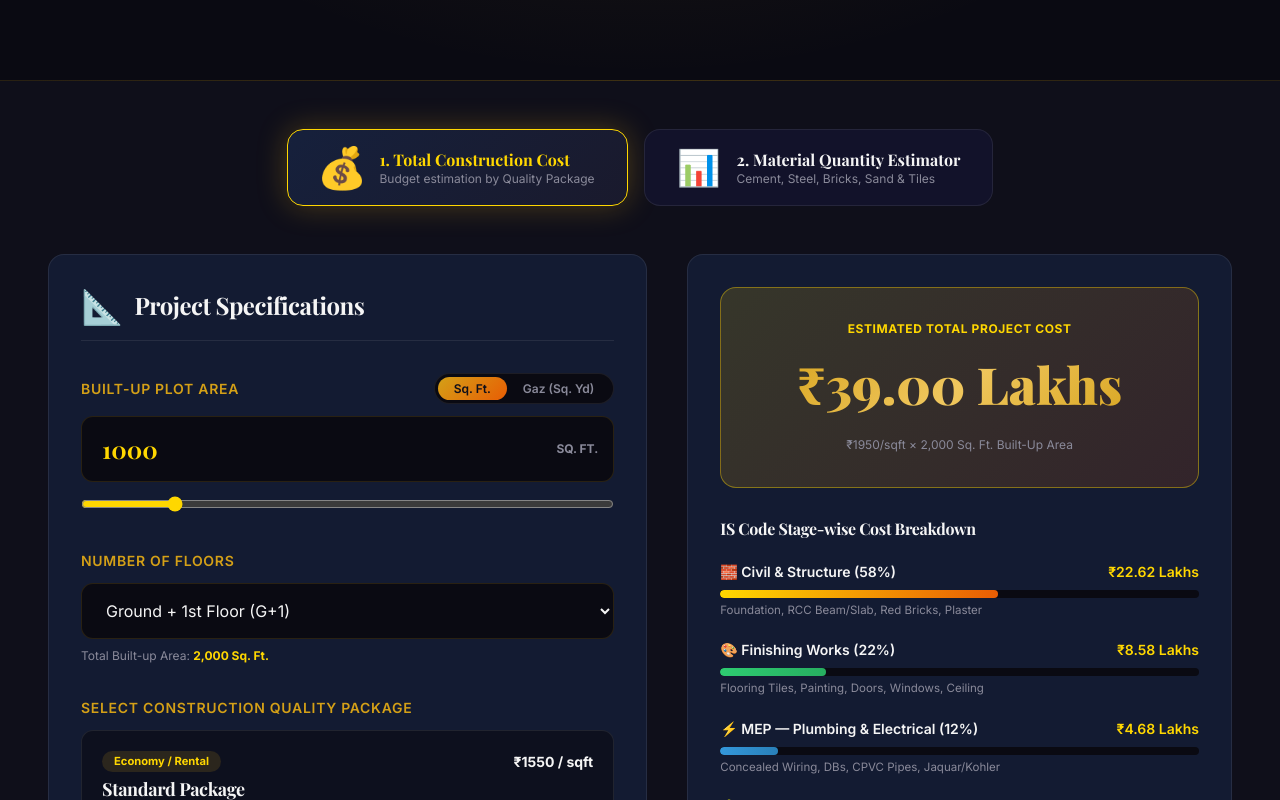
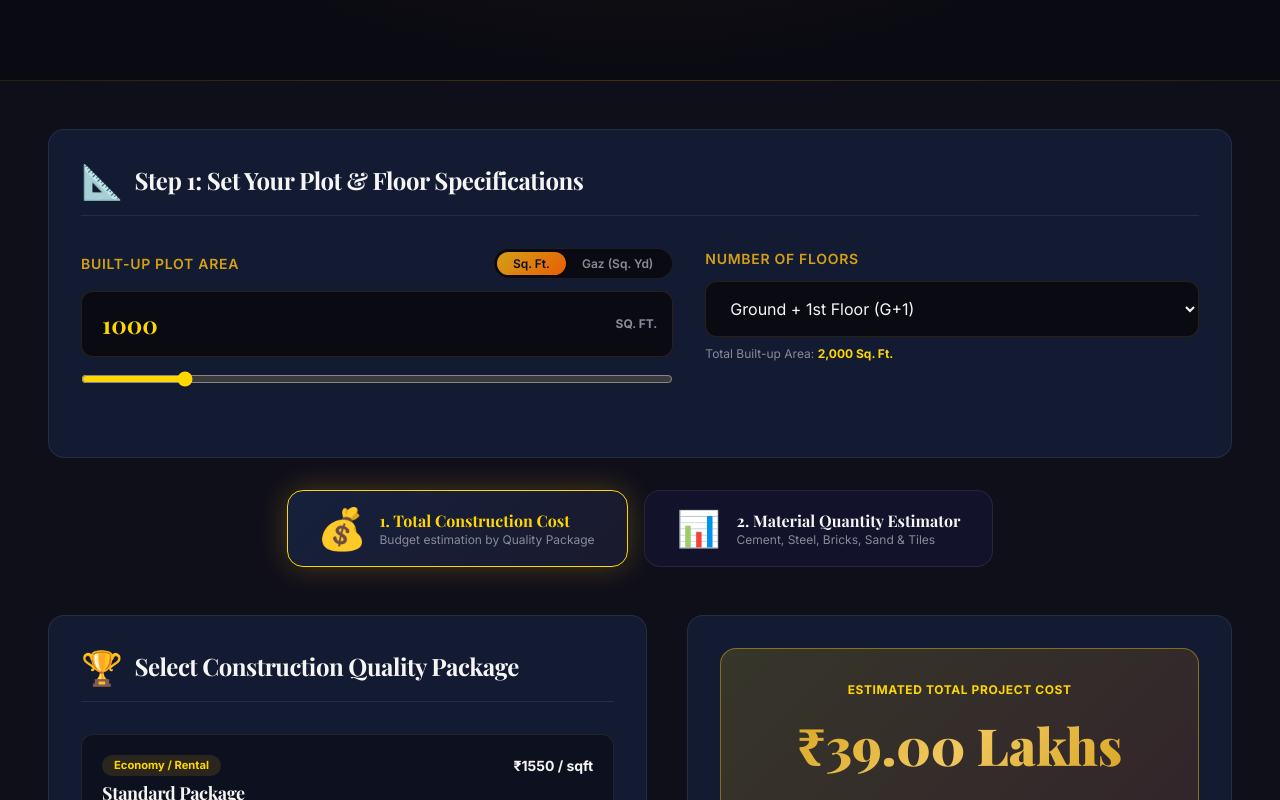
Before and after one commit to prakhar3004/BuilderWebsite, an Angular app: page /calculator in a window 1280 px wide. Shown: the part 440-1240 px from the top of the page. Built offline with nearby package versions, Linux system fonts and the light colour scheme.

Commit message:
Fix material tab inputs, add shared project specs across tabs, and live rate updates

```diff
--- a/src/app/features/calculator/calculator.component.html
+++ b/src/app/features/calculator/calculator.component.html
@@ -22,44 +22,14 @@
   <!-- CALCULATOR MAIN SECTION -->
   <section class="calc-main section">
     <div class="container">
-      <!-- TAB SELECTOR -->
-      <div class="calc-tabs">
-        <button
-          type="button"
-          class="calc-tab"
-          [class.active]="activeTab === 'cost'"
-          (click)="setTab('cost')"
-        >
-          <span class="tab-icon">💰</span>
-          <div class="tab-text">
-            <span class="tab-title">1. Total Construction Cost</span>
-            <span class="tab-sub">Budget estimation by Quality Package</span>
-          </div>
-        </button>
 
-        <button
-          type="button"
-          class="calc-tab"
-          [class.active]="activeTab === 'material'"
-          (click)="setTab('material')"
-        >
-          <span class="tab-icon">📊</span>
-          <div class="tab-text">
-            <span class="tab-title">2. Material Quantity Estimator</span>
-            <span class="tab-sub">Cement, Steel, Bricks, Sand & Tiles</span>
-          </div>
-        </button>
-      </div>
-
-      <!-- TAB 1: TOTAL CONSTRUCTION COST CALCULATOR -->
-      <div class="calc-content" *ngIf="activeTab === 'cost'">
-        <div class="calc-grid">
-          <!-- LEFT: INPUT CONTROLS -->
-          <div class="calc-controls-card">
+      <!-- SHARED PROJECT SPECIFICATIONS INPUT CARD -->
+      <div class="calc-controls-card shared-specs-card">
         <h2 class="card-heading">
-              <span class="icon">📐</span> Project Specifications
+          <span class="icon">📐</span> Step 1: Set Your Plot & Floor Specifications
         </h2>
 
+        <div class="specs-grid">
           <!-- Area Input -->
           <div class="control-group">
             <div class="control-label-row">
@@ -111,10 +81,47 @@
               Total Built-up Area: <strong>{{ totalBuiltUpArea | number }} Sq. Ft.</strong>
             </div>
           </div>
+        </div>
+      </div>
 
-            <!-- Quality Package Selector -->
-            <div class="control-group">
-              <label>Select Construction Quality Package</label>
+      <!-- TAB SELECTOR -->
+      <div class="calc-tabs">
+        <button
+          type="button"
+          class="calc-tab"
+          [class.active]="activeTab === 'cost'"
+          (click)="setTab('cost')"
+        >
+          <span class="tab-icon">💰</span>
+          <div class="tab-text">
+            <span class="tab-title">1. Total Construction Cost</span>
+            <span class="tab-sub">Budget estimation by Quality Package</span>
+          </div>
+        </button>
+
+        <button
+          type="button"
+          class="calc-tab"
+          [class.active]="activeTab === 'material'"
+          (click)="setTab('material')"
+        >
+          <span class="tab-icon">📊</span>
+          <div class="tab-text">
+            <span class="tab-title">2. Material Quantity Estimator</span>
+            <span class="tab-sub">Cement, Steel, Bricks, Sand & Tiles</span>
+          </div>
+        </button>
+      </div>
+
+      <!-- TAB 1: TOTAL CONSTRUCTION COST CALCULATOR -->
+      <div class="calc-content" *ngIf="activeTab === 'cost'">
+        <div class="calc-grid">
+          <!-- LEFT: QUALITY PACKAGE SELECTOR -->
+          <div class="calc-controls-card">
+            <h2 class="card-heading">
+              <span class="icon">🏆</span> Select Construction Quality Package
+            </h2>
+
             <div class="package-cards">
               <div
                 *ngFor="let pkg of packages"
@@ -134,7 +141,6 @@
               </div>
             </div>
           </div>
-          </div>
 
           <!-- RIGHT: RESULTS SUMMARY & BREAKDOWN -->
           <div class="calc-results-card">
@@ -148,7 +154,7 @@
 
             <!-- Cost Breakdown Table -->
             <div class="breakdown-box">
-              <h3 class="breakdown-heading">IS Code Stage-wise Cost Breakdown</h3>
+              <h3 class="breakdown-heading">CPWD / IS Code Stage-wise Cost Breakdown</h3>
 
               <div class="breakdown-item">
                 <div class="breakdown-info">
@@ -244,7 +250,8 @@
                       <label>Market Rate (₹/{{ item.unit.split(' ')[0] }}):</label>
                       <input
                         type="number"
-                        [(ngModel)]="item.rate"
+                        [ngModel]="item.rate"
+                        (ngModelChange)="updateMaterialRate(item.id, $event)"
                         class="rate-input"
                       />
                     </div>
--- a/src/app/features/calculator/calculator.component.scss
+++ b/src/app/features/calculator/calculator.component.scss
@@ -134,6 +134,21 @@
 
   &.full-width {
     grid-column: 1 / -1;
+  }
+}
+
+.shared-specs-card {
+  margin-bottom: $space-8;
+
+  .specs-grid {
+    display: grid;
+    grid-template-columns: 1fr;
+    gap: $space-6;
+
+    @include respond-to('md') {
+      grid-template-columns: 1.2fr 1fr;
+      gap: $space-8;
+    }
   }
 }
 
--- a/src/app/features/calculator/calculator.component.ts
+++ b/src/app/features/calculator/calculator.component.ts
@@ -13,6 +13,7 @@ export interface QualityPackage {
 }
 
 export interface MaterialEstimate {
+  id: string;
   name: string;
   icon: string;
   unit: string;
@@ -164,6 +165,7 @@ export class CalculatorComponent implements OnInit {
 
     return [
       {
+        id: 'cement',
         name: 'Cement',
         icon: '🧱',
         unit: 'Bags (50kg)',
@@ -175,6 +177,7 @@ export class CalculatorComponent implements OnInit {
         specText: 'UltraTech / ACC Grade 53 PPC'
       },
       {
+        id: 'steel',
         name: 'Steel (TMT Bars)',
         icon: '⚙️',
         unit: 'Kg / Tonnes',
@@ -186,6 +189,7 @@ export class CalculatorComponent implements OnInit {
         specText: 'Tata Tiscon / Jindal FE 550D'
       },
       {
+        id: 'sand',
         name: 'Sand (M-Sand / Coarse)',
         icon: '🏖️',
         unit: 'Cu. Ft. (Cft)',
@@ -197,6 +201,7 @@ export class CalculatorComponent implements OnInit {
         specText: 'Double Washed River Sand / M-Sand'
       },
       {
+        id: 'aggregate',
         name: 'Aggregate (Rori 10mm & 20mm)',
         icon: '🪨',
         unit: 'Cu. Ft. (Cft)',
@@ -208,6 +213,7 @@ export class CalculatorComponent implements OnInit {
         specText: 'Hard Blue Metal Machine Crushed'
       },
       {
+        id: 'brick',
         name: 'Bricks / AAC Blocks',
         icon: '🏗️',
         unit: 'Pcs',
@@ -219,6 +225,7 @@ export class CalculatorComponent implements OnInit {
         specText: 'Class 1 Red Clay / AAC Blocks'
       },
       {
+        id: 'tile',
         name: 'Flooring & Wall Tiles',
         icon: '⬛',
         unit: 'Sq. Ft.',
@@ -230,6 +237,7 @@ export class CalculatorComponent implements OnInit {
         specText: 'GVT Double Charge / Vitrified'
       },
       {
+        id: 'paint',
         name: 'Paints & Primer',
         icon: '🎨',
         unit: 'Liters',
@@ -263,6 +271,20 @@ export class CalculatorComponent implements OnInit {
     this.cd.markForCheck();
   }
 
+  updateMaterialRate(id: string, newRate: any) {
+    const val = Number(newRate) || 0;
+    switch (id) {
+      case 'cement': this.cementRate = val; break;
+      case 'steel': this.steelRate = val; break;
+      case 'sand': this.sandRate = val; break;
+      case 'aggregate': this.aggregateRate = val; break;
+      case 'brick': this.brickRate = val; break;
+      case 'tile': this.tileRate = val; break;
+      case 'paint': this.paintRate = val; break;
+    }
+    this.cd.markForCheck();
+  }
+
   formatCurrency(val: number): string {
     return new Intl.NumberFormat('en-IN', {
       style: 'currency',
@@ -283,12 +305,24 @@ export class CalculatorComponent implements OnInit {
   }
 
   getWhatsAppUrl(): string {
-    const text = `Hello Naveen Sharma ji (Krishna Construction), I used your Civil Construction Calculator for my project:\n` +
-      `• Plot Area: ${this.plotArea} ${this.areaUnit.toUpperCase()} (${this.totalBuiltUpArea} Sq. Ft. Built-up)\n` +
-      `• Floors: ${this.floors} (${this.getFloorLabel()})\n` +
-      `• Package: ${this.currentPackage.name} (@ ₹${this.currentPackage.ratePerSqFt}/sqft)\n` +
-      `• Estimated Total Cost: ${this.formatLakhs(this.totalEstimatedCost)}\n\n` +
-      `Please provide a formal BOQ and consultation for my property in Gurugram.`;
+    let text = '';
+    if (this.activeTab === 'material') {
+      text = `Hello Naveen Sharma ji (Krishna Construction), I used your Civil Material Estimator for my project:\n` +
+        `• Plot Area: ${this.plotArea} ${this.areaUnit.toUpperCase()} (${this.totalBuiltUpArea} Sq. Ft. Built-up)\n` +
+        `• Floors: ${this.floors} (${this.getFloorLabel()})\n` +
+        `• Estimated Material Budget: ${this.formatLakhs(this.totalMaterialCost)}\n` +
+        `• Cement: ${this.materialEstimates[0].formattedQty}\n` +
+        `• Steel: ${this.materialEstimates[1].formattedQty}\n` +
+        `• Bricks: ${this.materialEstimates[4].formattedQty}\n\n` +
+        `Please provide a detailed BOQ quote for my construction in Gurugram.`;
+    } else {
+      text = `Hello Naveen Sharma ji (Krishna Construction), I used your Civil Construction Calculator for my project:\n` +
+        `• Plot Area: ${this.plotArea} ${this.areaUnit.toUpperCase()} (${this.totalBuiltUpArea} Sq. Ft. Built-up)\n` +
+        `• Floors: ${this.floors} (${this.getFloorLabel()})\n` +
+        `• Package: ${this.currentPackage.name} (@ ₹${this.currentPackage.ratePerSqFt}/sqft)\n` +
+        `• Estimated Total Cost: ${this.formatLakhs(this.totalEstimatedCost)}\n\n` +
+        `Please provide a formal BOQ and consultation for my property in Gurugram.`;
+    }
     return `https://wa.me/919717077387?text=${encodeURIComponent(text)}`;
   }
 
```
Lines whose indentation alone changed are shown as unchanged.
